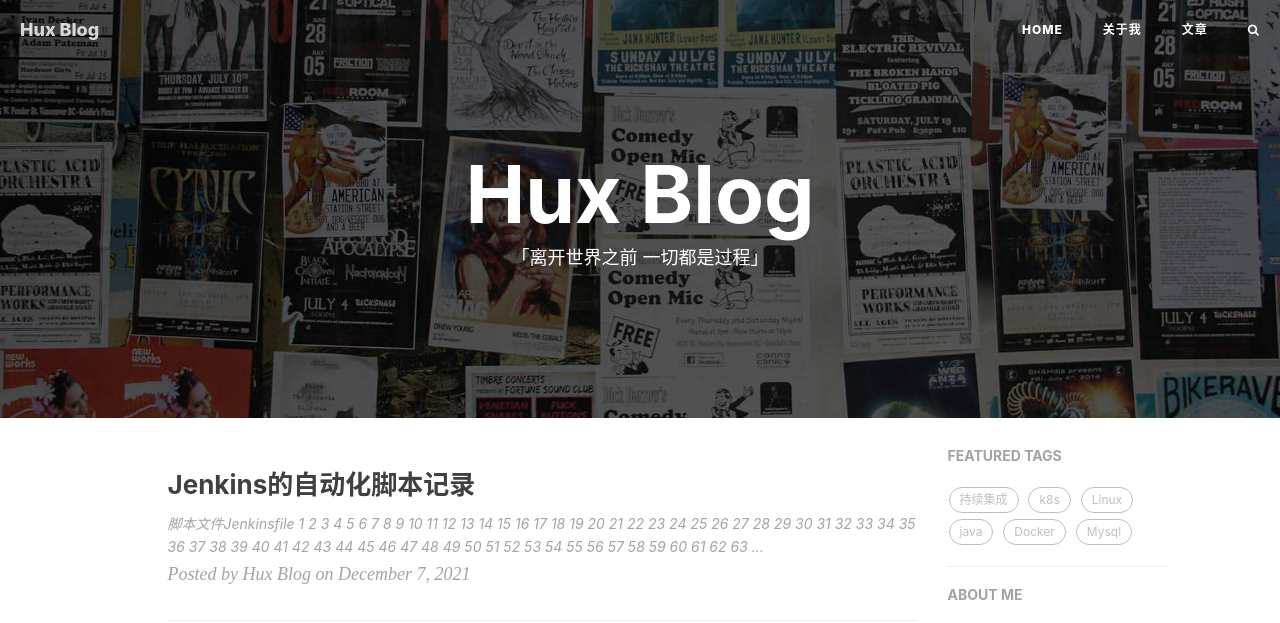
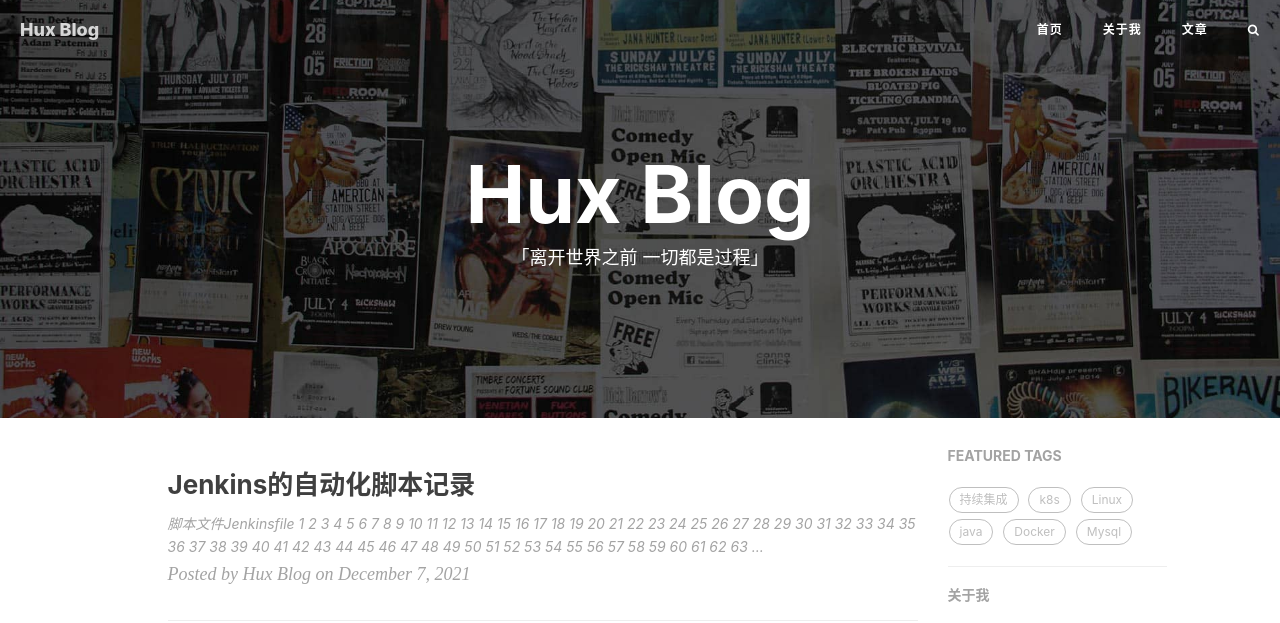
Before and after one commit to zhangqinglei1/zhangqinglei1.github.io, a Jekyll site: the page built from index.html, in a window 1280 px wide and 900 px high, cut to the strip 0-623 px from the top of the window. Built offline with Jekyll 4.4.1, drawn with Linux system fonts in a browser that asks for light colours; nearby versions of some CDN libraries; the list of posts is cut into pages by our own code; comment, search, counter and statistics services are not loaded.

Commit message:
修改文章

```diff
--- a/_includes/footer.html
+++ b/_includes/footer.html
@@ -92,7 +92,7 @@
 {% endif %}
 
 
-{% if page.title == 'Archive' %}
+{% if page.title == '文章' %}
 <!-- jquery.tagcloud.js -->
 <script>
     async('{{ "/js/jquery.tagcloud.js" | prepend: site.baseurl }}', function () {
--- a/_includes/nav.html
+++ b/_includes/nav.html
@@ -21,7 +21,7 @@
                 <div class="navbar-collapse">
                     <ul class="nav navbar-nav navbar-right">
                         <li>
-                            <a href="{{ site.baseurl }}/">Home</a>
+                            <a href="{{ site.baseurl }}/">首页</a>
                         </li>
                         {% for page in site.pages %}
                         {% if page.title and page.hide-in-nav != true %}
--- a/_includes/short-about.html
+++ b/_includes/short-about.html
@@ -1,6 +1,6 @@
 <section class="visible-md visible-lg">
   <hr>
-  <h5><a href="{{'/about/' | prepend: site.baseurl }}">ABOUT ME</a></h5>
+  <h5><a href="{{'/about/' | prepend: site.baseurl }}">关于我</a></h5>
   <div class="short-about">
     {% if site.sidebar-avatar %}
     <img src="{{site.sidebar-avatar}}" />
```
